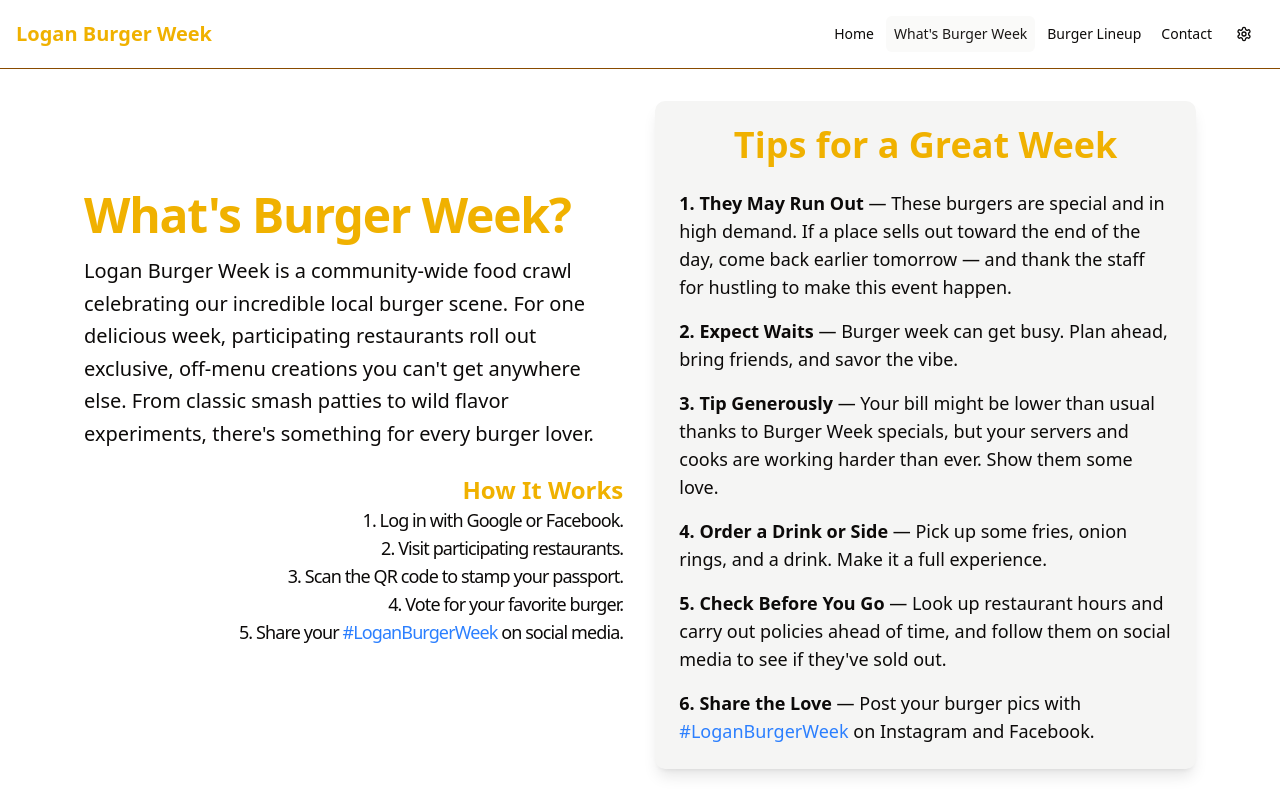
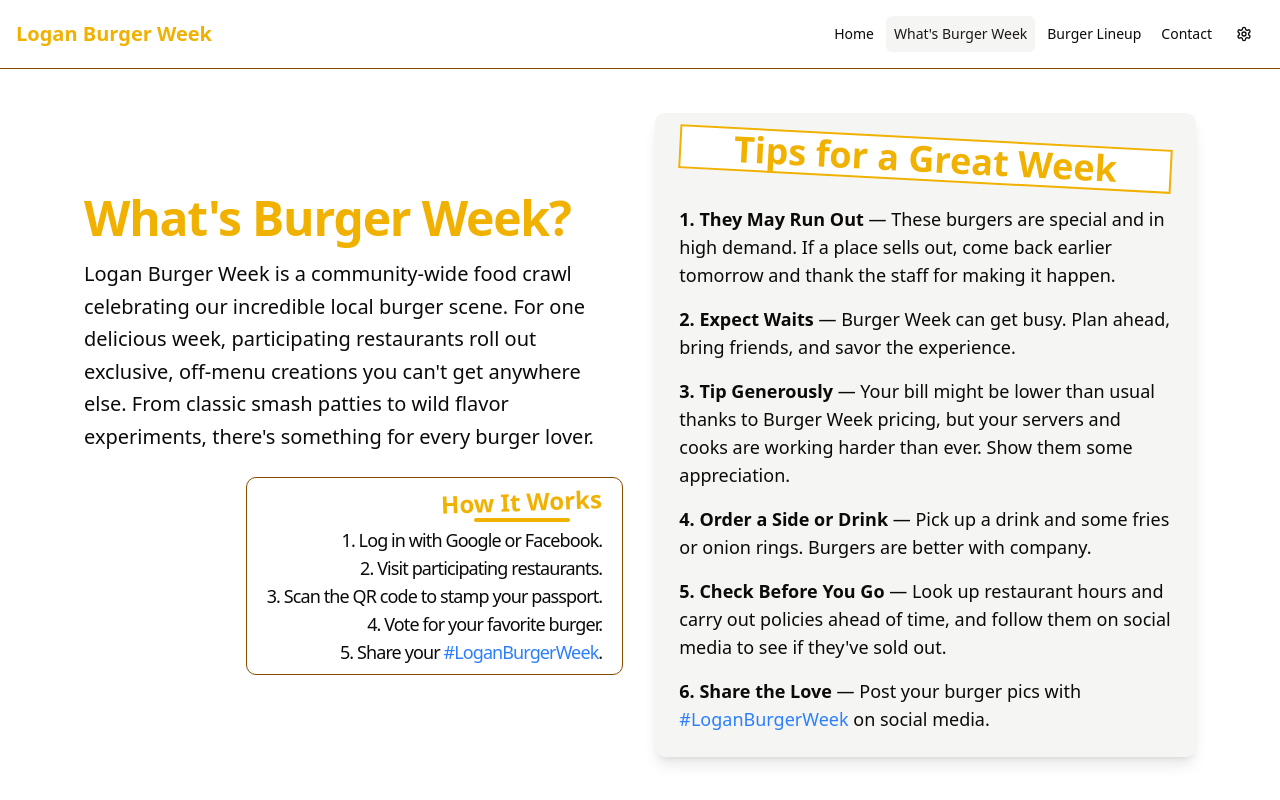
Before and after one commit to lrfalslev/logan-burger-week, a SvelteKit app: page /about in a window 1280 px wide. Built offline with nearby package versions, Linux system fonts and the light colour scheme.

Commit message:
webp hero image, date constants, ui changes

```diff
--- a/src/lib/components/ui/navigation-menu/navigation-menu-link.svelte
+++ b/src/lib/components/ui/navigation-menu/navigation-menu-link.svelte
@@ -13,7 +13,7 @@
 	bind:ref
 	data-slot="navigation-menu-link"
 	class={cn(
-		"data-[active=true]:focus:bg-accent data-[active=true]:hover:bg-accent data-[active=true]:bg-accent/50 data-[active=true]:text-accent-foreground hover:bg-accent hover:text-accent-foreground focus:bg-accent focus:text-accent-foreground focus-visible:ring-ring/50 [&_svg:not([class*='text-'])]:text-muted-foreground flex flex-col gap-1 rounded-sm p-2 text-sm outline-none transition-all focus-visible:outline-1 focus-visible:ring-[3px] [&_svg:not([class*='size-'])]:size-4",
+		"data-[active=true]:focus:bg-accent data-[active=true]:hover:bg-accent data-[active=true]:bg-accent data-[active=true]:text-accent-foreground hover:bg-accent hover:text-accent-foreground focus:bg-accent focus:text-accent-foreground focus-visible:ring-ring/50 [&_svg:not([class*='text-'])]:text-muted-foreground flex flex-col gap-1 rounded-sm p-2 text-sm outline-none transition-all focus-visible:outline-1 focus-visible:ring-[3px] [&_svg:not([class*='size-'])]:size-4",
 		className
 	)}
 	{...restProps}
--- /dev/null
+++ b/src/lib/constants.ts
@@ -0,0 +1,26 @@
+export const EVENT_START = new Date(2025, 6, 7);
+export const EVENT_END   = new Date(2025, 6, 13);
+
+function formatDateRange(startDate: Date, endDate: Date) {
+    function getYearNumber(date: Date): number {
+        return date.getFullYear();
+    }
+
+    function getMonthString(date: Date, locale = 'en-US'): string {
+        return new Intl.DateTimeFormat(locale, { month: 'long' }).format(date);
+    }
+
+    function getDayNumber(date: Date): number {
+        return date.getDate();
+    }
+
+    const sameMonth = startDate.getMonth() === endDate.getMonth();
+
+    if (sameMonth) {
+        return `${getMonthString(startDate)} ${getDayNumber(startDate)} - ${getDayNumber(endDate)}, ${getYearNumber(startDate)}`;
+    }
+
+    return `${getMonthString(startDate)} ${getDayNumber(startDate)} - ${getMonthString(endDate)} ${getDayNumber(endDate)}, ${getYearNumber(startDate)}`;
+}
+
+export const EVENT_RANGE_STRING = formatDateRange(EVENT_START, EVENT_END);
--- a/src/routes/+page.svelte
+++ b/src/routes/+page.svelte
@@ -1,8 +1,12 @@
+<script lang="ts">
+    import { EVENT_RANGE_STRING } from '$lib/constants';
+</script>
+
 <section class="flex h-full w-full md:w-2/3 lg:px-20">
 
     <div class="w-1/3 h-full overflow-y-hidden">
         <img
-            src="/burger.png"
+            src="/exploded-burger.webp"
             alt="Delicious burger"
             class="h-full object-cover object-right"
         />
@@ -10,11 +14,11 @@
 
     <div class="w-2/3 h-full flex items-center justify-center pr-2 text-center">
         <div>
-            <h1 class="text-2xl md:text-6xl font-extrabold mb-2">
+            <h1 class="text-3xl md:text-6xl font-extrabold tracking-tight">
                 Logan Burger Week
             </h1>
-            <p class="text-xl md:text-3xl font-semibold text-yellow-500 mb-8">
-                July 7-13, 2025
+            <p class="inline-block text-xl md:text-4xl font-semibold text-yellow-500 mb-8 bg-accent px-8 border border-yellow-500 border-2" style="transform: rotate(-3deg)">
+                {EVENT_RANGE_STRING}
             </p>
             <h1 class="text-xl md:text-4xl mb-4 tracking-tighter font-semibold">
                 One Week. Endless Burgers.
--- a/src/routes/about/+page.svelte
+++ b/src/routes/about/+page.svelte
@@ -10,40 +10,49 @@
             From classic smash patties to wild flavor experiments, there's something for every burger lover.
         </p>
 
-        <div class="flex justify-end text-right">
-            <div>
-                <h2 class="text-2xl md:text-2xl font-bold text-yellow-500">How It Works</h2>
-                <ol class="list-decimal list-inside md:text-lg tracking-tighter font-light mb-8">
+        <div class="flex justify-center md:justify-end">
+            <div class="w-fit justify-end items-center text-right border border-yellow-800 rounded-lg p-2 md:px-5">
+                <div class="flex justify-end pb-1">
+                    <div class="text-center">
+                        <h2 class="text-2xl font-bold text-yellow-500" style="transform: rotate(-2deg)">
+                            How It Works
+                        </h2>
+                        <div class="h-1 w-24 bg-yellow-500 mx-auto rounded-full"></div>
+                    </div>
+                </div>
+                <ol class="list-decimal list-inside md:text-lg tracking-tighter font-light">
                     <li>Log in with Google or Facebook.</li>
                     <li>Visit participating restaurants.</li>
                     <li>Scan the QR code to stamp your passport.</li>
                     <li>Vote for your favorite burger.</li>
-                    <li>Share your <span class="text-blue-500">#LoganBurgerWeek</span> on social media.</li>
+                    <li>Share your <span class="text-blue-500">#LoganBurgerWeek</span>.</li>
                 </ol>
             </div>
         </div>
     </div>
 
     <div class="md:w-1/2 bg-muted rounded-lg p-6 shadow-lg">
-        <h2 class="text-2xl md:text-4xl font-bold mb-6 text-yellow-500 text-center">Tips for a Great Week</h2>
+        <h2 class="text-2xl md:text-4xl font-bold mb-6 text-yellow-500 text-center bg-background border border-yellow-500 border-2" style="transform: rotate(3deg)">
+            Tips for a Great Week
+        </h2>
         <div class="space-y-4 text-lg">
             <div>
-                <strong>1. They May Run Out</strong> — These burgers are special and in high demand. If a place sells out toward the end of the day, come back earlier tomorrow — and thank the staff for hustling to make this event happen.
+                <strong>1. They May Run Out</strong> — These burgers are special and in high demand. If a place sells out, come back earlier tomorrow and thank the staff for making it happen.
             </div>
             <div>
-                <strong>2. Expect Waits</strong> — Burger week can get busy. Plan ahead, bring friends, and savor the vibe.
+                <strong>2. Expect Waits</strong> — Burger Week can get busy. Plan ahead, bring friends, and savor the experience.
             </div>
             <div>
-                <strong>3. Tip Generously</strong> — Your bill might be lower than usual thanks to Burger Week specials, but your servers and cooks are working harder than ever. Show them some love.
+                <strong>3. Tip Generously</strong> — Your bill might be lower than usual thanks to Burger Week pricing, but your servers and cooks are working harder than ever. Show them some appreciation.
             </div>
             <div>
-                <strong>4. Order a Drink or Side</strong> — Pick up some fries, onion rings, and a drink. Make it a full experience.
+                <strong>4. Order a Side or Drink</strong> — Pick up a drink and some fries or onion rings. Burgers are better with company.
             </div>
             <div>
                 <strong>5. Check Before You Go</strong> — Look up restaurant hours and carry out policies ahead of time, and follow them on social media to see if they've sold out.
             </div>
             <div>
-                <strong>6. Share the Love</strong> — Post your burger pics with <span class="text-blue-500">#LoganBurgerWeek</span> on Instagram and Facebook.
+                <strong>6. Share the Love</strong> — Post your burger pics with <span class="text-blue-500">#LoganBurgerWeek</span> on social media.
             </div>
         </div>
     </div>
--- a/src/routes/burgers/+page.svelte
+++ b/src/routes/burgers/+page.svelte
@@ -40,7 +40,7 @@
 
 <div class="h-full overflow-y-auto p-3 md:pb-8">
     <div class="text-center mb-8">
-        <h1 class="text-4xl md:text-5xl font-extrabold text-yellow-500 tracking-tight" style="transform: rotate(-3deg)">
+        <h1 class="text-4xl md:text-5xl font-extrabold text-yellow-500 tracking-tight">
             Meet the Burgers
         </h1>
         <div class="h-1 w-24 bg-yellow-500 mx-auto rounded-full"></div>
--- a/src/routes/contact/+page.svelte
+++ b/src/routes/contact/+page.svelte
@@ -19,17 +19,15 @@
   });
 </script>
 
-<section class="flex flex-col md:flex-row w-full max-w-6xl mx-auto px-4 py-12 gap-8 items-center">
+<section class="flex flex-col md:flex-row md:items-center md:justify-center w-full max-w-6xl px-4 py-4 gap-8">
 
-  <div class="relative flex flex-col w-full md:basis-2/5 md:h-[75vh] rounded-lg p-6 text-center shadow-lg border border-yellow-500">
-    <div class="md:py-8 pb-4">
-      <h2 class="text-2xl md:text-3xl font-extrabold text-yellow-500 tracking-tight" style="transform: rotate(3deg)">
-        Brought To You By
-      </h2>
-      <div class="h-1 w-24 bg-yellow-500 mx-auto rounded-full"></div>
+  <div class="relative md:w-85 md:h-[75vh] rounded-lg p-6 text-center shadow-lg border border-yellow-800">
+    <div class="md:pt-8 pb-4">
+      <p class="text-2xl md:text-3xl font-extrabold text-yellow-500 tracking-tight bg-muted border-yellow-500 border-2" style="transform: rotate(3deg)">
+          Brought To You By
+      </p>
     </div>
-
-    <div class="md:absolute md:inset-0 flex-1 flex flex-col justify-center space-y-2 text-lg">
+    <div class="md:absolute md:inset-0 flex flex-col justify-center space-y-2 text-lg">
       <p>Created by: <span class="font-semibold">Lucas Falslev</span></p>
       <p>Graphic Design: <span class="font-semibold">Hired Designer</span></p>
       <div class="flex justify-center items-start leading-none">
@@ -42,7 +40,7 @@
       <p>Special Thanks: <span class="font-semibold">Zim's Cafe</span></p>
       <p>Web Development: <span class="font-semibold">Lucas Falslev</span></p>
       <p>
-        Cover Photo by:
+        Cover Photo:
         <a class="text-blue-500 font-semibold" href="https://unsplash.com/@pablomerchanm" target="_blank" rel="noopener noreferrer">
           Pablo Merchán Montes
         </a>
@@ -50,9 +48,9 @@
     </div>
   </div>
 
-  <div class="w-full md:flex-1 bg-muted rounded-lg p-8 shadow-lg">
+  <div class="md:w-[50%] bg-accent rounded-lg p-3 md:p-8 shadow-lg">
     <h2 class="text-2xl font-bold text-yellow-500">Contact Us</h2>
-    <p class="text-xl font-thin mb-4">info@loganburgerweek.com</p>
+    <p class="text-xl font-thin mb-4 underline decoration-yellow-500">info@loganburgerweek.com</p>
 
     <form action="https://api.web3forms.com/submit" method="POST" class="space-y-4">
         <input type="hidden" name="access_key" value="d19afb13-21a8-4789-8218-cde9da04b3cb">
```
Also changed, not shown: static/exploded-burger.webp (added), 1 other file (tests, documents, lock files or other folders).
